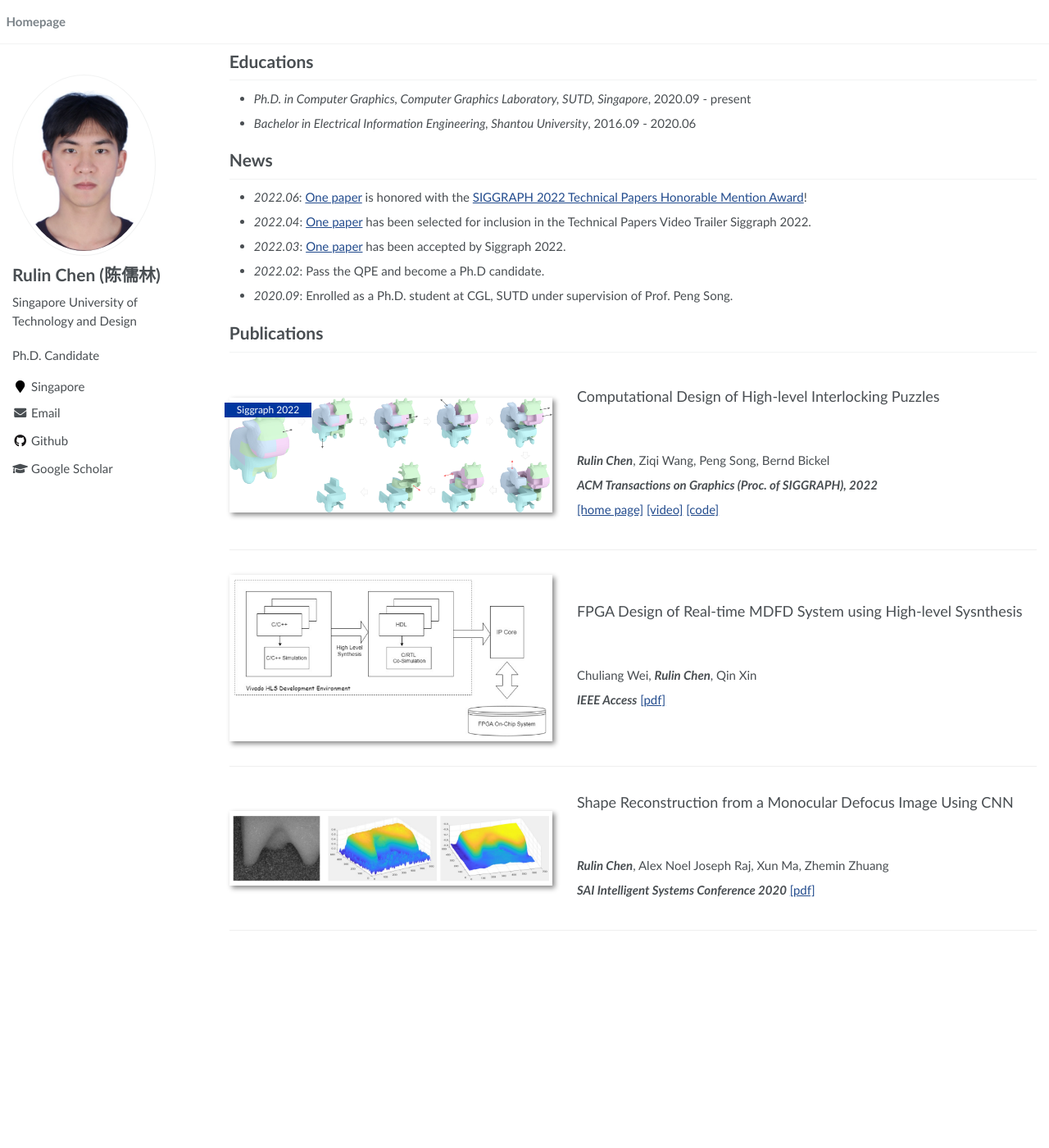
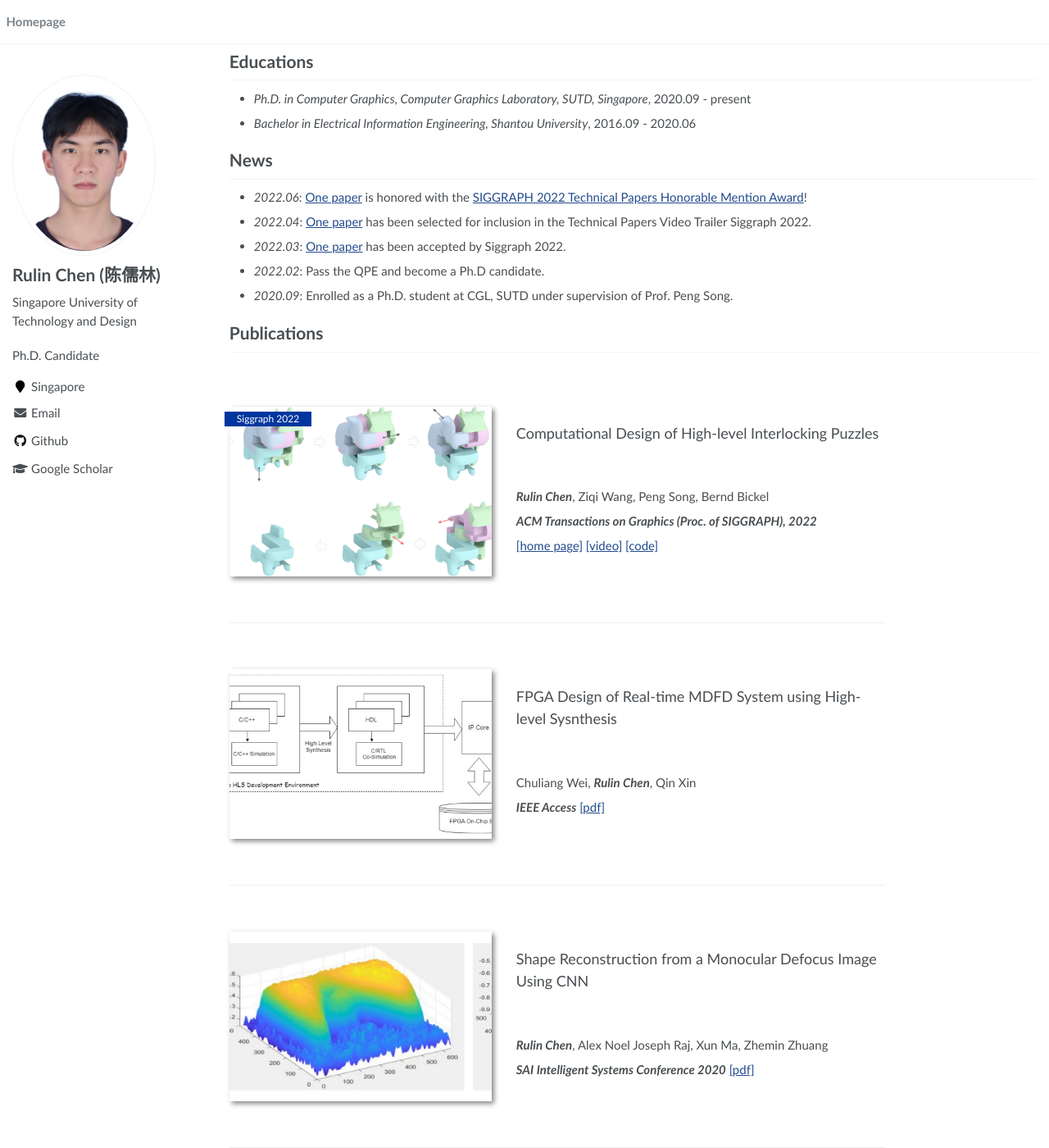
Before and after one commit to Linsanity81/linsanity81.github.io, a Jekyll site: the page built from _pages/about.md, in a window 1280 px wide and 1400 px high, scrolled down 103 px. Shown: the whole window at 82% size. Built offline with Jekyll 4.4.1, drawn with Linux system fonts in a browser that asks for light colours; before the commit the page ends 1238 px from its top, so only the background shows below that.

Commit message:
Update main.scss

```diff
--- a/assets/css/main.scss
+++ b/assets/css/main.scss
@@ -48,6 +48,8 @@
     flex-wrap: wrap;
     border-bottom: 1px #efefef solid;
     padding: 2em 0 2em 0;
+    width: 800px;
+    height: 320px;
 
 
     .paper-box-image{
```
